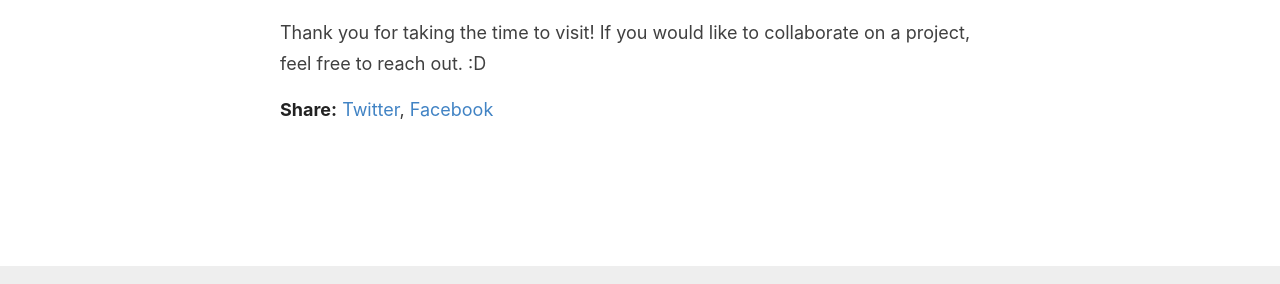
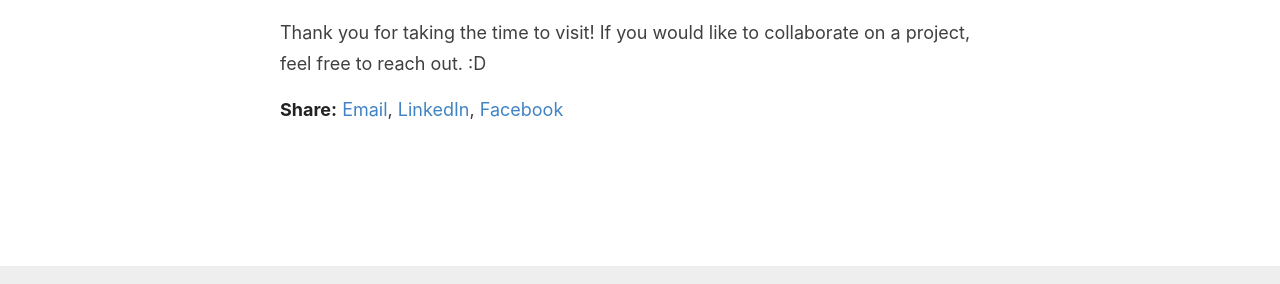
Before and after one commit to good-bean/good-bean.github.io, a Jekyll site: the page built from _posts/2024-12-20-introduction.md, in a window 1280 px wide. Shown: the part 545-829 px from the top of the page. Built offline with Jekyll 4.4.1, drawn with Linux system fonts in a browser that asks for light colours.

Commit message:
update post.html share links

```diff
--- a/_layouts/post.html
+++ b/_layouts/post.html
@@ -28,7 +28,7 @@ layout: default
   </div>
 
   <div>
-    <p><span class="share-box">Share:</span> <a href="http://twitter.com/share?text={{ page.title }}&url={{site.url}}{{page.url}}" target="_blank">Twitter</a>, <a href="https://www.facebook.com/sharer.php?u={{site.url}}{{page.url}}" target="_blank">Facebook</a></p>
+    <p><span class="share-box">Share:</span> <a href="mailto:?subject={{ page.title }}&body={{site.url}}{{page.url}}">Email</a>, <a href="www.linkedin.com/shareArticle?mini=true&url={{site.url}}{{page.url}}&title={{ page.title }}&source=Bridget Flanery's Portfolio Site">LinkedIn</a>, <a href="https://www.facebook.com/sharer.php?u={{site.url}}{{page.url}}" target="_blank">Facebook</a></p>
   </div>
 
   <!--<div class="date">
```
